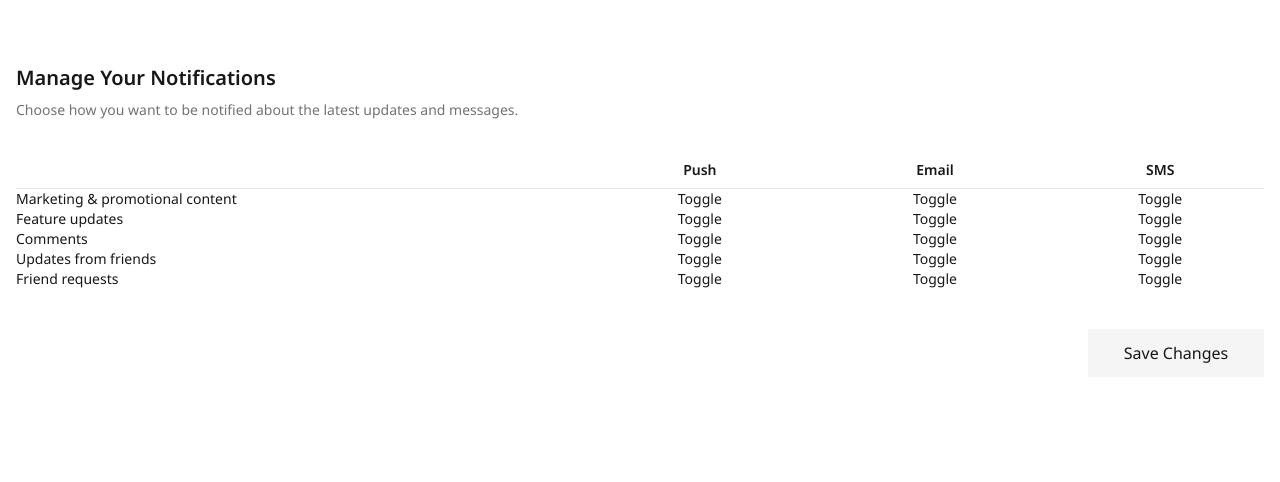
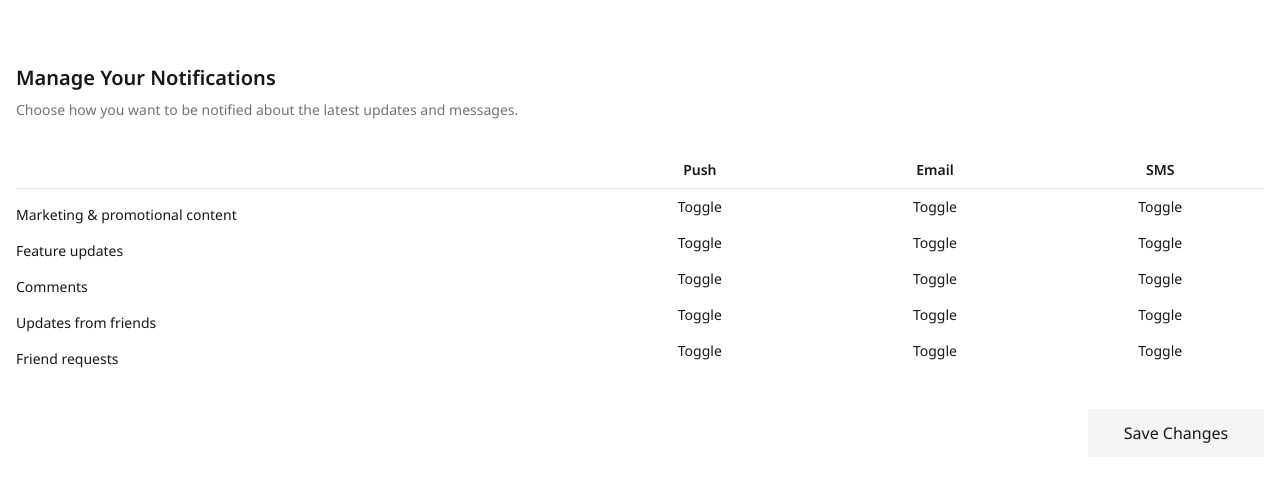
Before and after one commit to AbuBakr-S/notifications-settings-section, a Next.js app: page / in a window 1280 px wide. Shown: the top 482 px of the page. Built offline with nearby package versions, Linux system fonts and the light colour scheme.

Commit message:
feat: add padding to notification headings

```diff
--- a/app/page.tsx
+++ b/app/page.tsx
@@ -44,7 +44,7 @@ export default function Home() {
               <tbody>
                 {NOTIFICATIONS.map(({ id, label }) => (
                   <tr key={id} className="first:border-t border-neutral-200">
-                    <td className="max-w-36">{label}</td>
+                    <td className="max-w-36 pt-4">{label}</td>
                     {CHANNELS.map((channel) => (
                       // TODO: Replace with a Reusable Toggle Component
                       <td key={channel} className="text-center">
```
